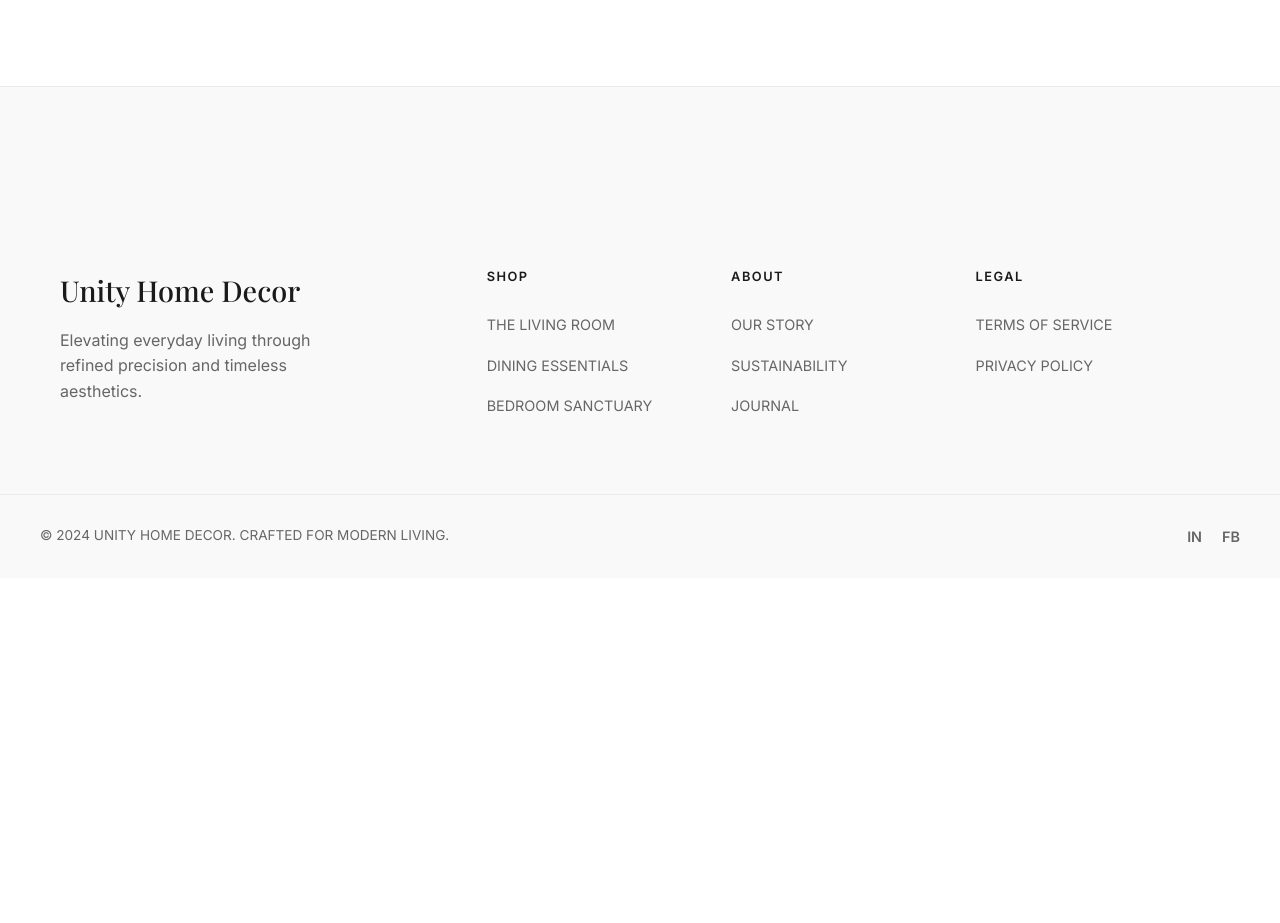
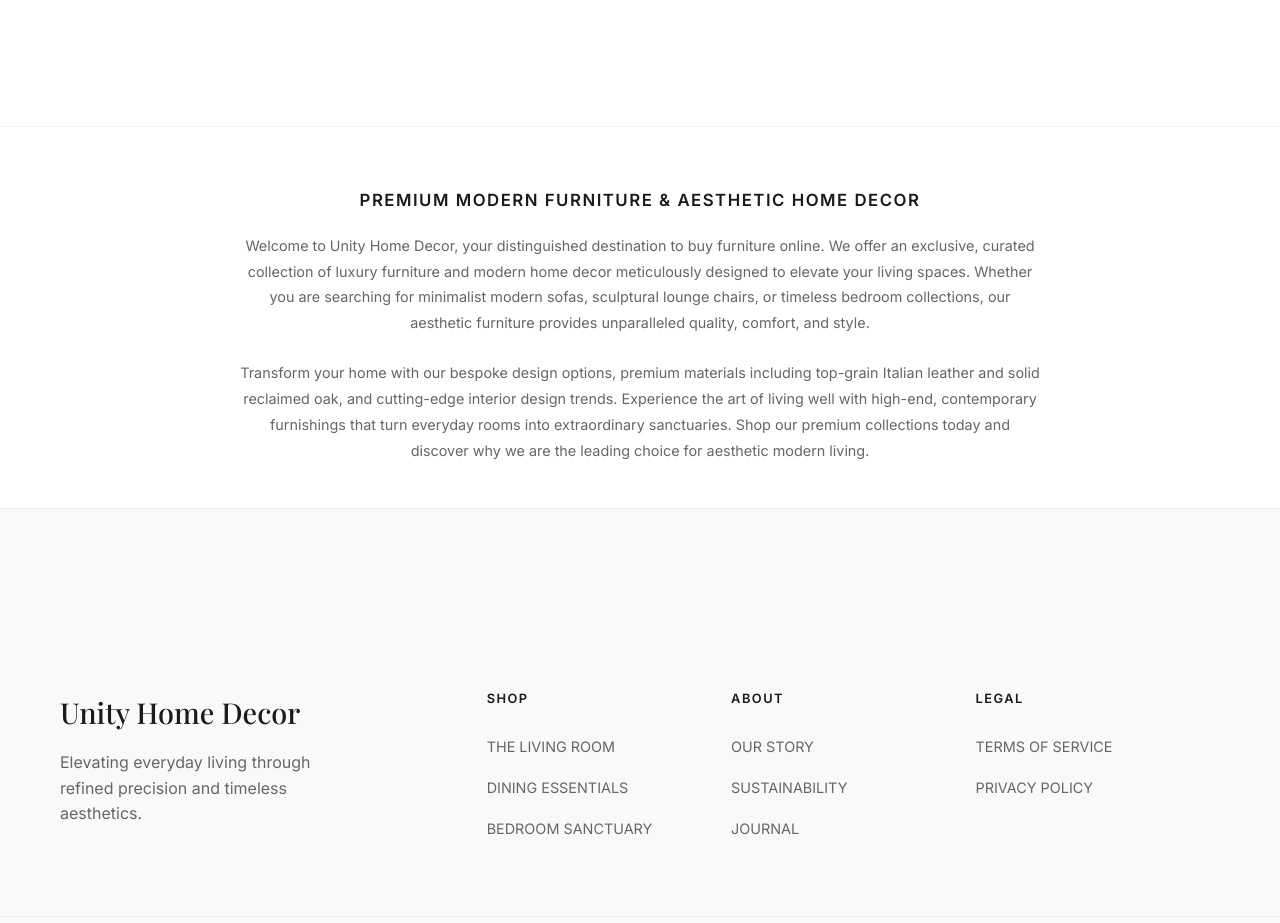
Before and after one commit to priyankkathirya-cmd/Unity-Home-Decor, a React (Vite) app: page / in a window 1280 px wide. Shown: the part 4240-5163 px from the top of the page. Before the commit the page ends 4818 px from the top, so only its background shows below. Built offline with nearby package versions, Linux system fonts and the light colour scheme; a web font is replaced by a local one.

Commit message:
Optimize SEO with meta tags and furniture ranking content

```diff
--- a/index.html
+++ b/index.html
@@ -4,7 +4,13 @@
     <meta charset="UTF-8" />
     <link rel="icon" type="image/png" href="/favicon.png" />
     <meta name="viewport" content="width=device-width, initial-scale=1.0" />
-    <title>Unity Home Decor</title>
+    <title>Unity Home Decor | Premium Modern Furniture & Aesthetic Decor</title>
+    <meta name="description" content="Shop premium, minimalist furniture and modern home decor at Unity Home Decor. Discover elegant designs to elevate your living space. Buy sofas, tables, and lighting online." />
+    <meta name="keywords" content="furniture, home decor, modern furniture, minimalist furniture, luxury home decor, buy furniture online, premium sofas, aesthetic room decor, interior design, Unity Home Decor" />
+    <meta property="og:title" content="Unity Home Decor | Premium Modern Furniture & Aesthetic Decor" />
+    <meta property="og:description" content="Elevate your living space with our premium collection of modern, minimalist furniture and home decor. Discover the perfect pieces for your home." />
+    <meta property="og:type" content="website" />
+    <meta property="og:site_name" content="Unity Home Decor" />
     <link rel="preconnect" href="https://fonts.googleapis.com">
     <link rel="preconnect" href="https://fonts.gstatic.com" crossorigin>
     <link href="https://fonts.googleapis.com/css2?family=Playfair+Display:ital,wght@0,400;0,500;0,600;0,700;1,400&family=Inter:wght@300;400;500;600&display=swap" rel="stylesheet">
--- a/src/pages/Home.css
+++ b/src/pages/Home.css
@@ -817,6 +817,36 @@
   font-size: 0.9rem;
 }
 
+/* SEO Content Section */
+.seo-content-section {
+  padding: 60px 0 20px 0;
+  margin-top: 40px;
+  border-top: 1px solid rgba(0, 0, 0, 0.06);
+}
+
+.seo-content-grid {
+  max-width: 800px;
+  margin: 0 auto;
+  text-align: center;
+}
+
+.seo-content-grid h2 {
+  font-family: var(--font-sans);
+  font-size: 1.05rem;
+  margin-bottom: 1.2rem;
+  letter-spacing: 1.5px;
+  text-transform: uppercase;
+  color: var(--text-main);
+  font-weight: 600;
+}
+
+.seo-content-grid p {
+  color: var(--text-muted);
+  line-height: 1.8;
+  margin-bottom: 1.5rem;
+  font-size: 0.9rem;
+}
+
 /* WhatsApp Button */
 .whatsapp-btn {
   width: 50px;
--- a/src/pages/Home.jsx
+++ b/src/pages/Home.jsx
@@ -344,6 +344,19 @@ function Home() {
           </div>
         </div>
       </motion.section>
+
+      {/* ===== SEO TEXT CONTENT ===== */}
+      <section className="seo-content-section section-container">
+        <div className="seo-content-grid">
+          <h2>Premium Modern Furniture & Aesthetic Home Decor</h2>
+          <p>
+            Welcome to Unity Home Decor, your distinguished destination to buy furniture online. We offer an exclusive, curated collection of luxury furniture and modern home decor meticulously designed to elevate your living spaces. Whether you are searching for minimalist modern sofas, sculptural lounge chairs, or timeless bedroom collections, our aesthetic furniture provides unparalleled quality, comfort, and style.
+          </p>
+          <p>
+            Transform your home with our bespoke design options, premium materials including top-grain Italian leather and solid reclaimed oak, and cutting-edge interior design trends. Experience the art of living well with high-end, contemporary furnishings that turn everyday rooms into extraordinary sanctuaries. Shop our premium collections today and discover why we are the leading choice for aesthetic modern living.
+          </p>
+        </div>
+      </section>
     </main>
   );
 }
```
